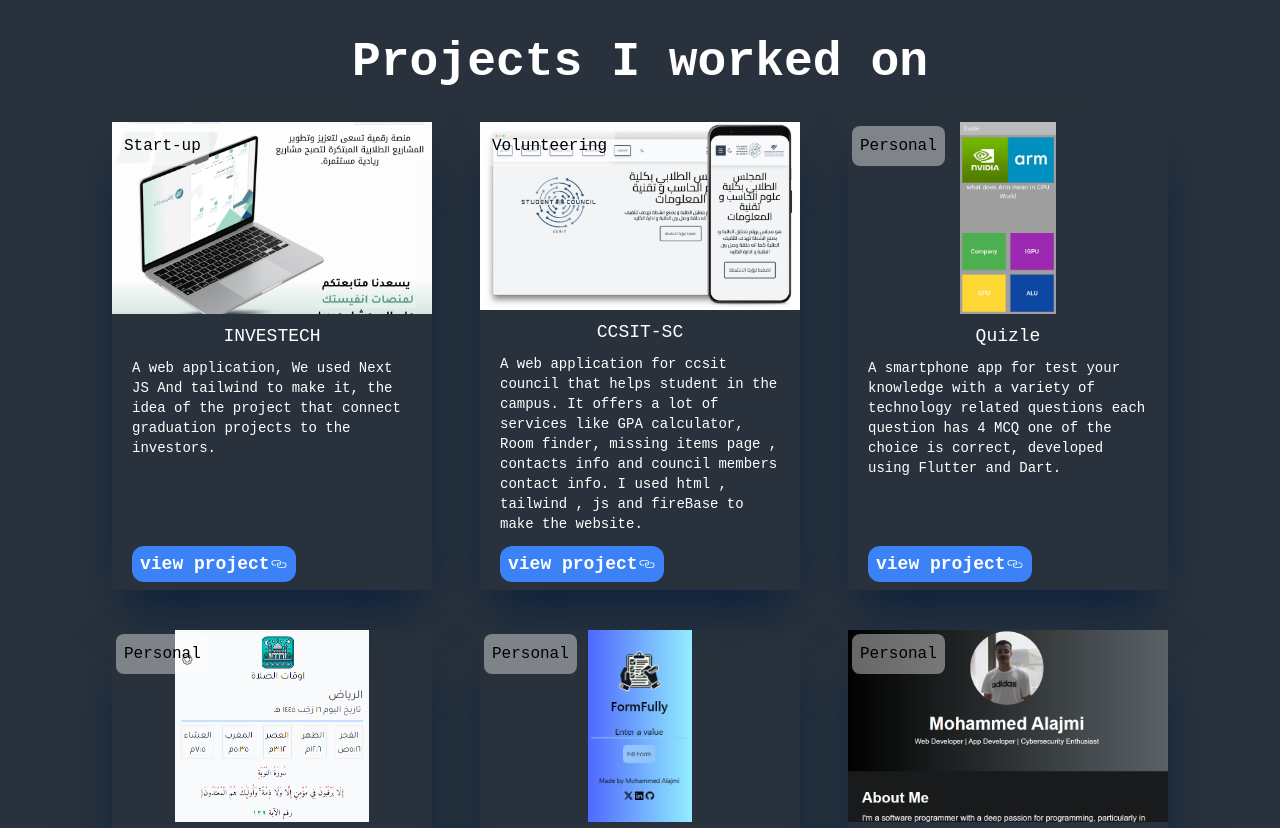
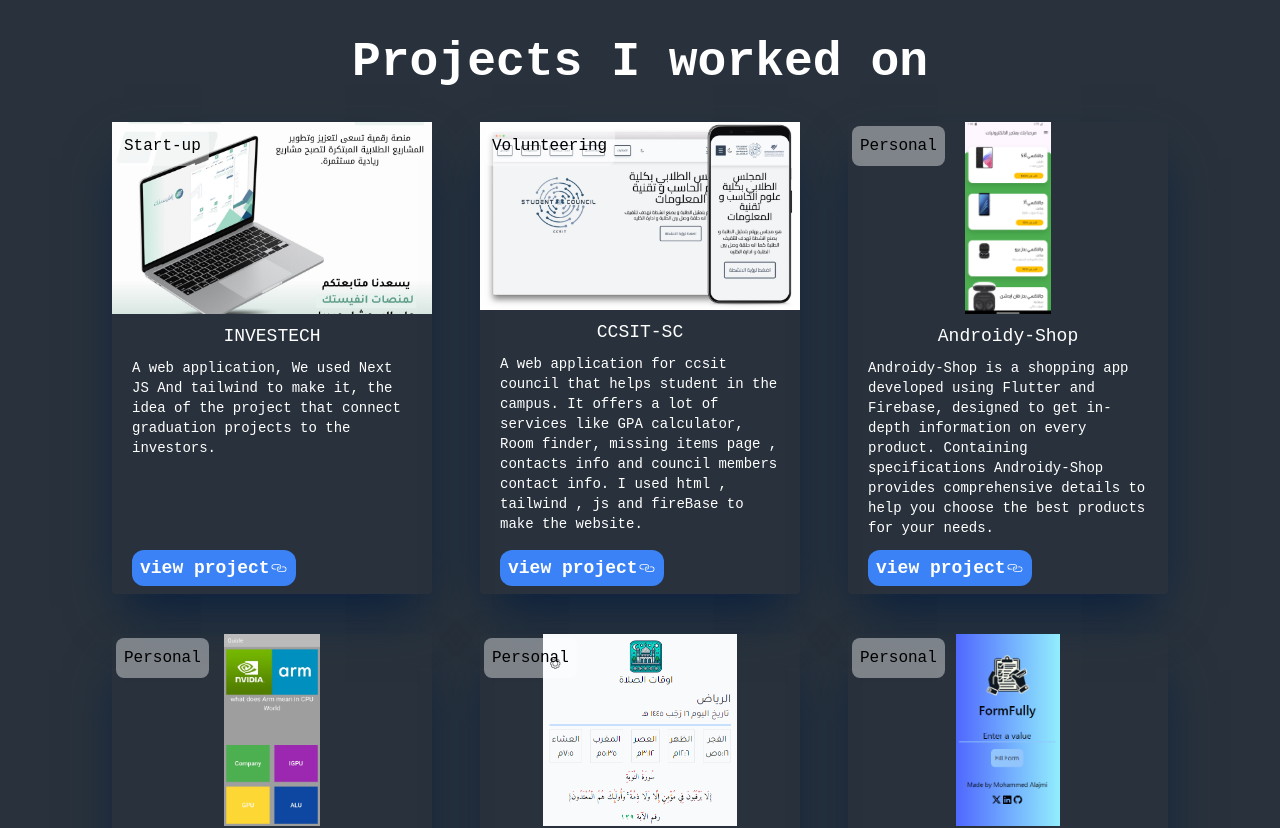
Before and after one commit to DevM7mdAli/PortfolioWeb, a React (Create React App) app: page / in a window 1280 px wide. Shown: the part 1580-2408 px from the top of the page. Built offline with nearby package versions, Linux system fonts and the light colour scheme; a web font is replaced by a local one.

Commit message:
adding androidy shop

```diff
--- a/src/components/projects/InfoPart.js
+++ b/src/components/projects/InfoPart.js
@@ -1,60 +1,6 @@
 import { CiLink } from "react-icons/ci";
 import { motion } from "framer-motion";
-import Investech from '../../assets/ProjectImg/Investech.jpeg'
-import CCSIT from '../../assets/ProjectImg/CCSIT-SC.jpeg'
-import Quizle from '../../assets/ProjectImg/Quizle.jpg'
-import PrayTimes from '../../assets/ProjectImg/PrayTimes.png'
-import FormFully from '../../assets/ProjectImg/FormFully.png'
-import OldPort from '../../assets/ProjectImg/Old Portfolio.png'
-
-const projects = [
-  {
-    tag: "Start-up",
-    name: "INVESTECH",
-    info: "A web application, We used Next JS And tailwind to make it, the idea of the project that connect graduation projects to the investors.",
-    link: "https://twitter.com/investech_sa",
-    img: Investech
-  },
-  {
-    tag: "Volunteering",
-    name: "CCSIT-SC",
-    info: "A web application for ccsit council that helps student in the campus. It offers a lot of services like GPA calculator, Room finder, missing items page , contacts info and council members contact info. I used html , tailwind , js and fireBase to make the website.",
-    link: "https://devm7mdali.github.io/CCSIT-SC",
-    img: CCSIT
-  },
-  {
-    tag: "Personal",
-    name: "Quizle",
-    info: "A smartphone app for test your knowledge with a variety of technology related questions each question has 4 MCQ one of the choice is correct, developed using Flutter and Dart.",
-    link: "https://github.com/DevM7mdAli/Quizle-App",
-    img: Quizle,
-    object: 1
-  },
-  {
-    tag: "Personal",
-    name: "Pray Times Extension",
-    info: "A web browser extension that let you see the pray time by choosing your city and give you random ayah every time you open the extension, i used html , tailwind and js to make it.",
-    link: "https://github.com/DevM7mdAli/Pray-Times",
-    img: PrayTimes,
-    object: 1
-  },
-  {
-    tag: "Personal",
-    name: "FormFully",
-    info: "A Chromium-based browsers extension that Automatically Auto fill in input fields with any value you want to save your precious time, i used html tailwind js to make it.",
-    link: "https://chromewebstore.google.com/detail/formfully/ojlpggfkjhgadcjdmkgdmpilhmnghlmj?hl=en&authuser=0",
-    img: FormFully,
-    object: 1
-  },
-  {
-    tag: "Personal",
-    name: "Old Portfolio",
-    info: "My first portfolio i made when i start learn web development",
-    link: "https://devm7mdali.github.io/Old-Portfolio",
-    img: OldPort,
-  }
-]
-
+import projects from "../../data/projects"
 
 
 export default function InfoPart() {
--- /dev/null
+++ b/src/data/projects.js
@@ -0,0 +1,66 @@
+import Investech from '../assets/ProjectImg/Investech.jpeg'
+import CCSIT from '../assets/ProjectImg/CCSIT-SC.jpeg'
+import Androidy from '../assets/ProjectImg/Androidy-shop.png'
+import Quizle from '../assets/ProjectImg/Quizle.jpg'
+import PrayTimes from '../assets/ProjectImg/PrayTimes.png'
+import FormFully from '../assets/ProjectImg/FormFully.png'
+import OldPort from '../assets/ProjectImg/Old Portfolio.png'
+
+
+const projects = [
+  {
+    "tag": "Start-up",
+    "name": "INVESTECH",
+    "info": "A web application, We used Next JS And tailwind to make it, the idea of the project that connect graduation projects to the investors.",
+    "link": "https://investech.vercel.app/",
+    "img": Investech
+  },
+  {
+    "tag": "Volunteering",
+    "name": "CCSIT-SC",
+    "info": "A web application for ccsit council that helps student in the campus. It offers a lot of services like GPA calculator, Room finder, missing items page , contacts info and council members contact info. I used html , tailwind , js and fireBase to make the website.",
+    "link": "https://devm7mdali.github.io/CCSIT-SC",
+    "img": CCSIT
+  },
+  {
+    "tag": "Personal",
+    "name": "Androidy-Shop",
+    "info": "Androidy-Shop is a shopping app developed using Flutter and Firebase, designed to get in-depth information on every product. Containing specifications Androidy-Shop provides comprehensive details to help you choose the best products for your needs.",
+    "link": "https://github.com/DevM7mdAli/Androidy-Shop",
+    "img": Androidy,
+    "object": 1
+  },
+  {
+    "tag": "Personal",
+    "name": "Quizle",
+    "info": "A smartphone app for test your knowledge with a variety of technology related questions each question has 4 MCQ one of the choice is correct, developed using Flutter and Dart.",
+    "link": "https://github.com/DevM7mdAli/Quizle-App",
+    "img": Quizle,
+    "object": 1
+  },
+  {
+    "tag": "Personal",
+    "name": "Pray Times Extension",
+    "info": "A web browser extension that let you see the pray time by choosing your city and give you random ayah every time you open the extension, i used html , tailwind and js to make it.",
+    "link": "https://github.com/DevM7mdAli/Pray-Times",
+    "img": PrayTimes,
+    "object": 1
+  },
+  {
+    "tag": "Personal",
+    "name": "FormFully",
+    "info": "A Chromium-based browsers extension that Automatically Auto fill in input fields with any value you want to save your precious time, i used html tailwind js to make it.",
+    "link": "https://chromewebstore.google.com/detail/formfully/ojlpggfkjhgadcjdmkgdmpilhmnghlmj?hl=en&authuser=0",
+    "img": FormFully,
+    "object": 1
+  },
+  {
+    "tag": "Personal",
+    "name": "Old Portfolio",
+    "info": "My first portfolio i made when i start learn web development",
+    "link": "https://devm7mdali.github.io/Old-Portfolio",
+    "img": OldPort
+  }
+]
+
+export default projects
```
Also changed, not shown: src/assets/ProjectImg/Androidy-shop.png (added).
